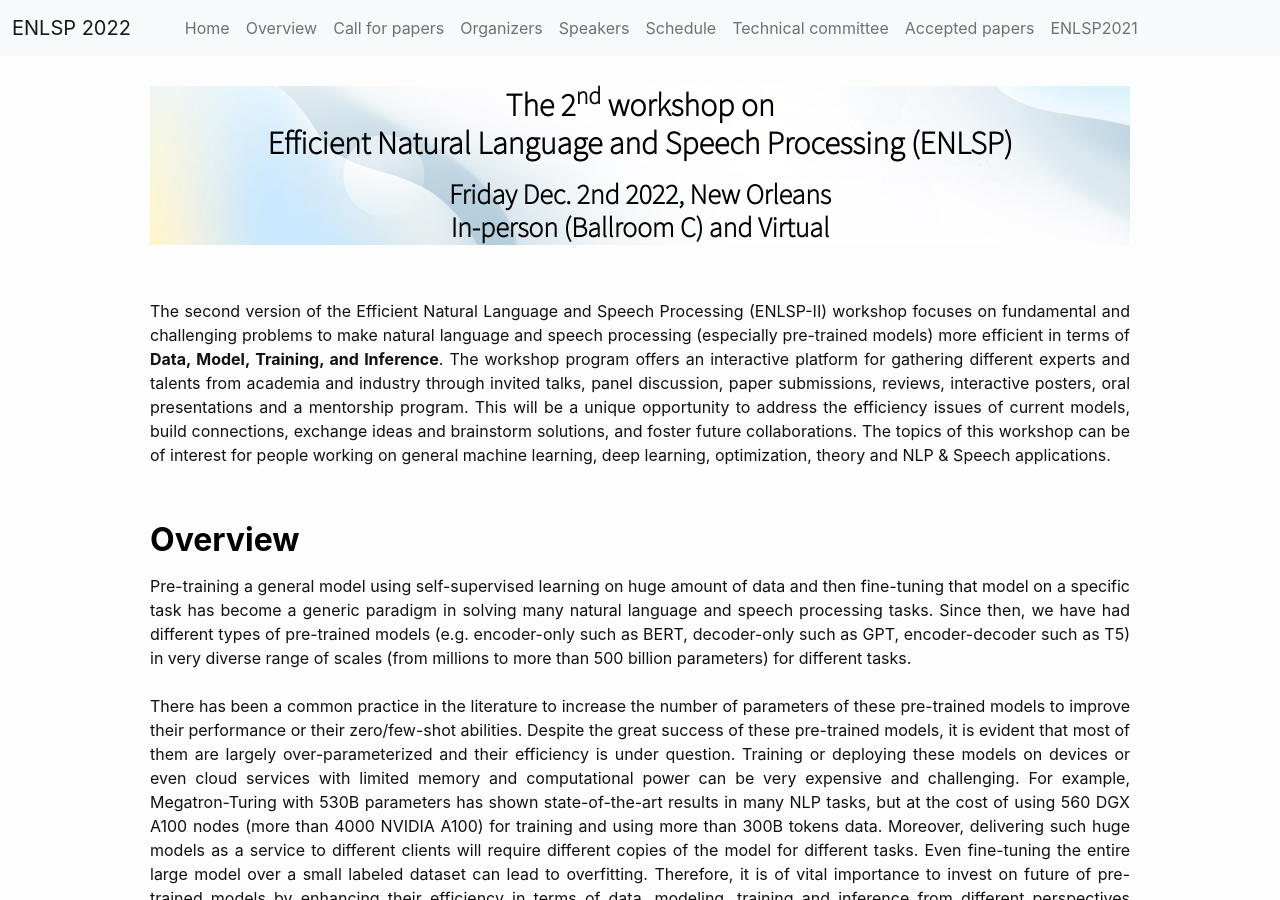
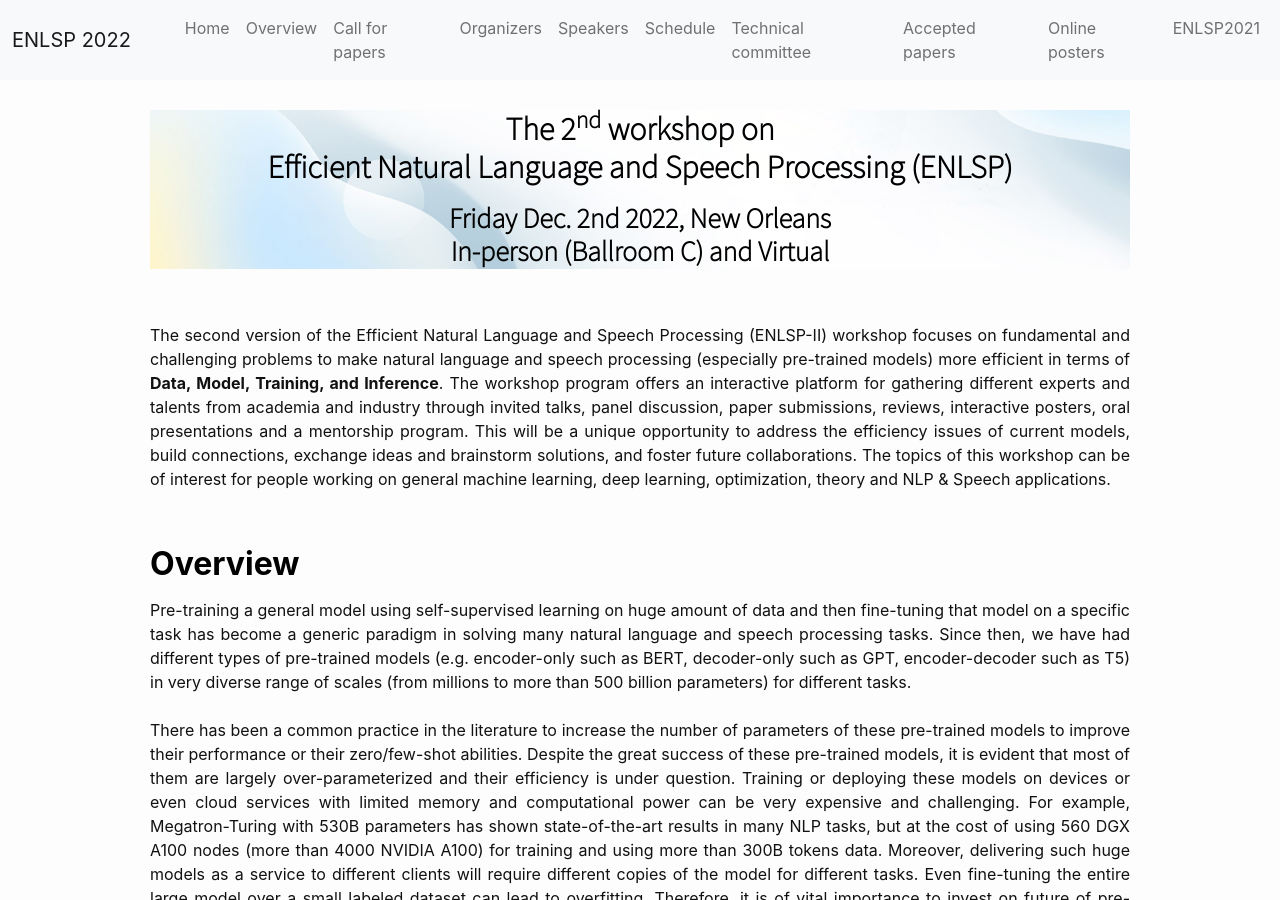
Before and after one commit to neurips2022-enlsp/neurips2022-enlsp.github.io, a Jekyll site: the page built from index.md, in a window 1280 px wide and 900 px high. Built offline with Jekyll 4.4.1, drawn with Linux system fonts in a browser that asks for light colours; nearby versions of some CDN libraries.

Commit message:
Update navigation.yml

```diff
--- a/_data/navigation.yml
+++ b/_data/navigation.yml
@@ -14,5 +14,7 @@
   url: /index.html#technical_committee
 - title: Accepted papers
   url: /accepted_papers.html
+- title: Online posters
+  url: https://app.gather.town/app/Hb8GGwi2XlLAbKzc/ENLSP2022
 - title: ENLSP2021
   url: https://neurips2021-nlp.github.io/
```
